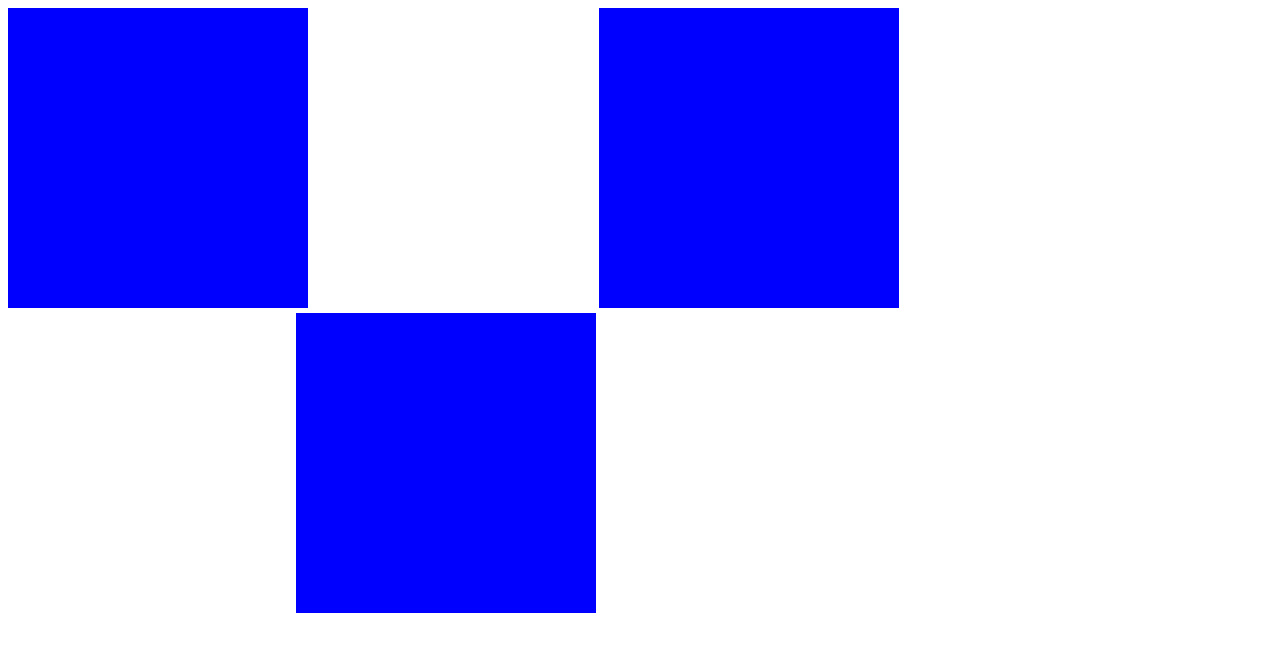
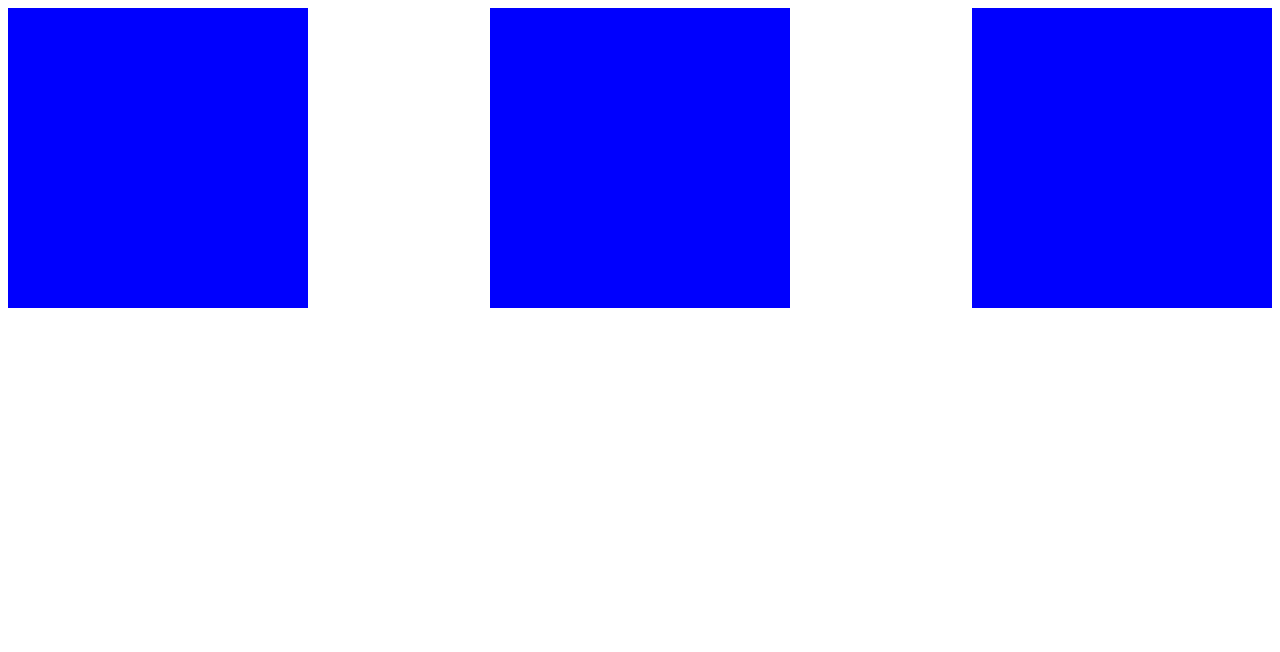
Before and after one commit to kowoohyuk/nomad-css, a plain HTML site: page flexbox/flexbox.html in a window 1280 px wide. Drawn offline with Linux system fonts and the light colour scheme.

Commit message:
flex 적용

```diff
--- a/flexbox/flexbox.html
+++ b/flexbox/flexbox.html
@@ -1,23 +1,28 @@
 <meta http-equiv="X-UA-Compatible" content="ie=edge">
 <title>Flexbox</title>
 <style>
+  /* flex-container는 자식만 flex-items로 바꾼다.
+    즉, father 밑의 box는 flex-item이 아니므로 수직정렬이 됨.
+    body {
+      display: flex;
+    }
+  */
+    .father {
+      display: flex;
+      justify-content: space-between;
+    }
     .box {
         width: 300px;
         height: 300px;
         background-color: blue;
         display: inline-block;
     }
-    .box:first-child {
-        margin-right: 22.717%;
-    }
-    .box:last-child {
-        margin-left: 22.717%;
-        border: 1px solid white;
-    }
 </style>
 </head>
 <body>
-<div class="box"></div>
-<div class="box"></div>
-<div class="box"></div>
+  <div class="father">
+    <div class="box"></div>
+    <div class="box"></div>
+    <div class="box"></div>
+  </div>
 </body>
```
